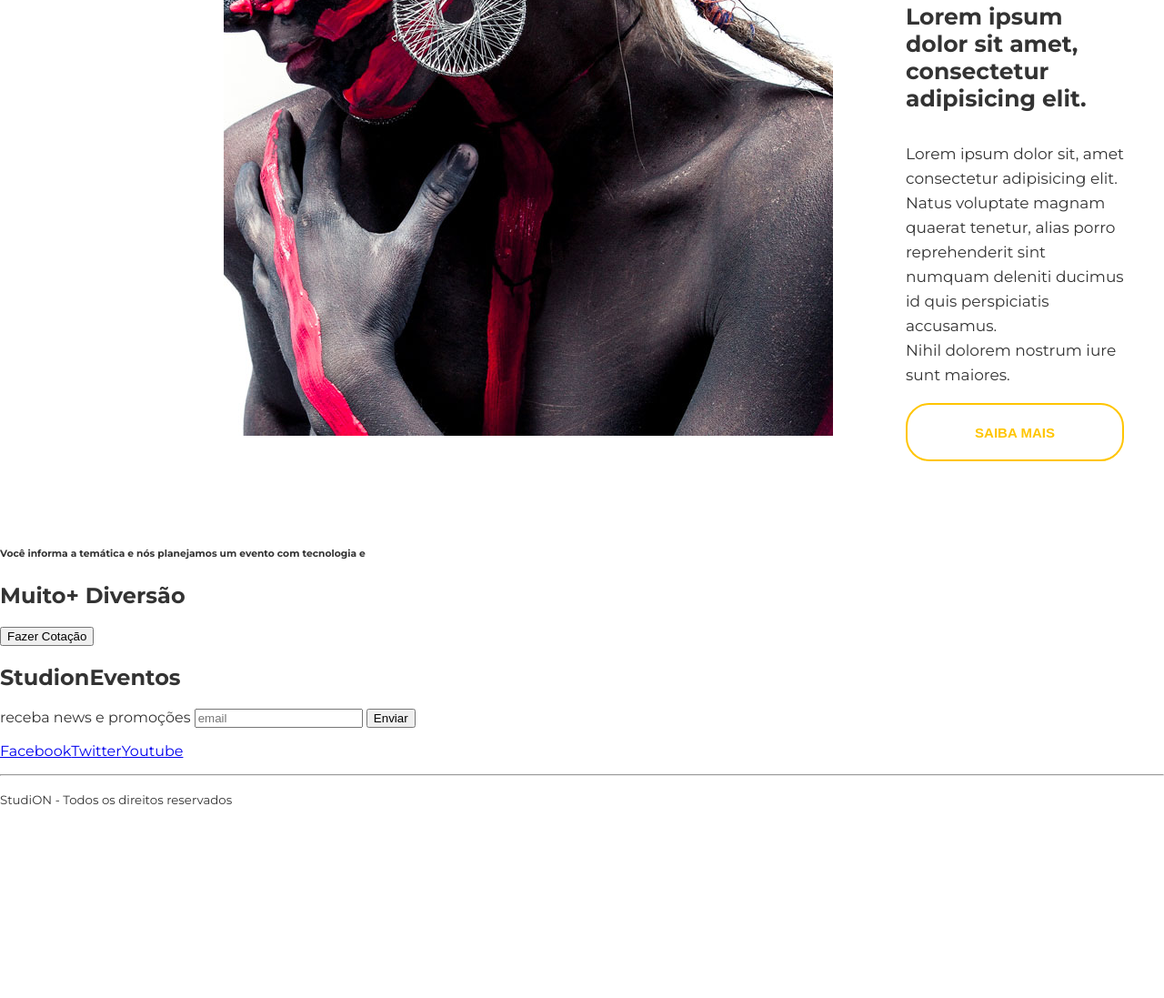
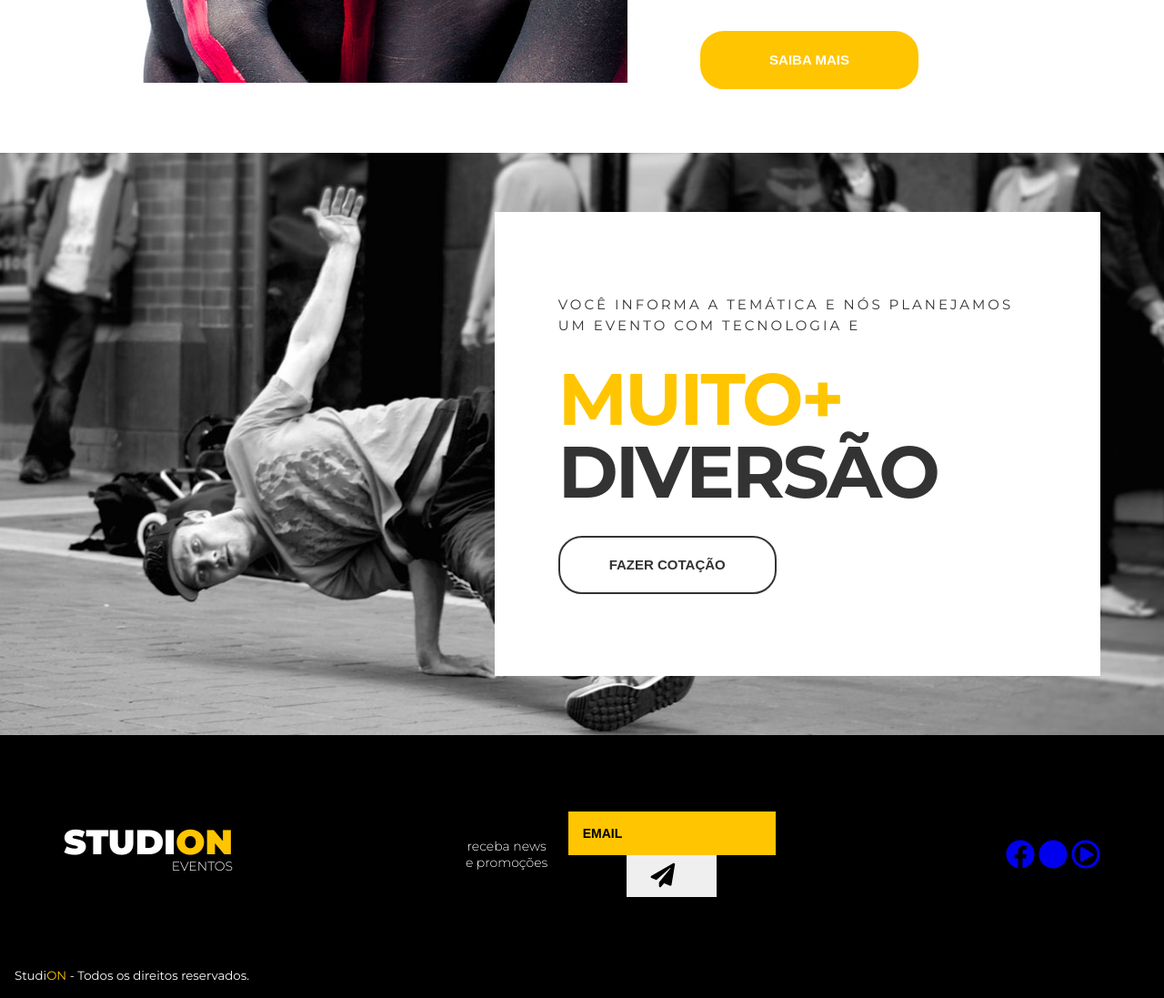
Before and after one commit to dirangel/studioOn, a website: page src/index.html in a window 1280 px wide. Shown: the part 1333-2430 px from the top of the page at 91% size. Before the commit the page ends 2237 px from the top, so only its background shows below. Drawn offline with Linux system fonts and the light colour scheme.

Commit message:
Implementação do stylo footer

```diff
--- a/src/index.html
+++ b/src/index.html
@@ -10,6 +10,7 @@
 
 <body>
   <nav class="navbar">
+    <div class="container navbar__container">
       <h1 class="logo-studion">
         Studi<span class="copy--primary">on</span><br />
         <span class="logo-studion__subtitle">Eventos</span>
@@ -31,6 +32,7 @@
           <a href="contatos"> Contatos </a>
         </li>
       </ul>
+    </div>
   </nav>
 
   <header>
@@ -50,70 +52,106 @@
   </header>
 
       <main>
-    <section id="counter">
-      <ul class="counter__container">
+        <section id="counter" class="counter">
+          <ul class="container counter__container">
             <li>
-          <h3>+ de 500
-            <small>eventos realizados</small>
-          </h3>
-
-        </li>
-        <li>
-          <h3>+ de 1.000.000
-            <small>de ingressos vendidos</small>
+              <h3>
+                + de <span class="counter__number">500</span>
+                <small>
+                  eventos realizados
+                </small>
               </h3>
             </li>
             <li>
-          <h3>+ de 300
-            <small>empresas atendidas</small>
+              <h3>
+                + de <span class="counter__number">1000000</span>
+                <small>
+                  de ingressos vendidos
+                </small>
+              </h3>
+            </li>
+            <li>
+              <h3>
+                + de <span class="counter__number">300</span>
+                <small>
+                  empresas atendidas
+                </small>
               </h3>
             </li>
           </ul>
         </section>
 
-    <section class="institutional">
-      <img class="institutional__image" src="./images/institutional.jpg" alt="Studioon institucional" />
+    <section class="container institutional">
+      <img class="institutional__image" src="./images/institutional.jpg" alt="Studion institutional" />
       <div class="institutional__copy">
-        <h6>Fazemos seu evento acontecer</h6>
-        <h4>Lorem ipsum dolor sit amet, </br> consectetur adipisicing elit.</h4>
+        <h6>Fazemos o seu evento acontecer</h6>
+        <h4>Lorem ipsum, dolor sit amet consectetur adipisicing elit.</h4>
         <p>
-          Lorem ipsum dolor sit, amet consectetur adipisicing elit. </br>
-          Natus voluptate magnam quaerat tenetur, alias porro reprehenderit sint</br>
-          numquam deleniti ducimus id quis perspiciatis accusamus. </br>
-          Nihil dolorem nostrum iure sunt maiores.
+          Lorem ipsum dolor sit, amet consectetur adipisicing elit. Odio
+          veniam amet autem alias fugiat, labore laborum ex soluta dolores
+          quidem vel dolorem facilis enim tempora doloremque exercitationem
+          omnis reprehenderit velit.
         </p>
         <button class="btn btn--institutional">Saiba Mais</button>
       </div>
     </section>
 
-    <section>
-      <div>
+      <section class="quote">
+        <div class="container quote__container">
+          <div class="quote__copy">
             <h6>
-          Você informa a temática e nós planejamos um evento com tecnologia e
+              Você informa a temática e nós planejamos um evento com tecnologia
+              e
             </h6>
-        <h2><span>Muito+ </span>Diversão</h2>
-        <button>Fazer Cotação</button>
+            <h2><span class="copy--primary">Muito+ </span>Diversão</h2>
+            <button class="btn btn--quote">Fazer cotação</button>
+          </div>
         </div>
       </section>
       </main>
 
-  <footer>
-    <h2>Studi<span></span>on<span>Eventos</span></h2>
-    <form>
-      <label>receba news e promoções</label>
-      <input type="email" placeholder="email" />
-      <button type="submit">Enviar</button>
+  <footer class="footer">
+    <div class="container footer__container">
+      <h2 class="logo-studion">
+        Studi<span class="copy--primary">on</span>
+        <span class="logo-studion__subtitle">Eventos</span>
+      </h2>
+      <form class="footer__form">
+        <label for="email">receba news e promoções</label>
+        <div class="footer__form__email">
+          <input id="email" type="email" placeholder="email" />
+          <button class="footer__form button" type="submit">
+            <i class="fas fa-paper-plane fa-2x"></i>
+          </button>
+        </div>
       </form>
-    <ul>
-      <li><a href="https://facebook.com/" target="_blank">Facebook</a></li>
-      <li><a href="https://twitter.com/" target="_blank">Twitter</a></li>
-      <li><a href="https://youtube.com/" target="_blank">Youtube</a></li>
+      <ul class="footer__social">
+        <li>
+          <a href="https://facebook.com/" target="_blank">
+            <i class="fab fa-facebook fa-2x"></i>
+          </a>
+        </li>
+        <li>
+          <a href="https://twitter.com/" target="_blank">
+            <span class="fa-stack">
+              <i class="fas fa-circle fa-stack-2x"></i>
+              <i class="fab fa-twitter fa-stack-1x"></i>
+            </span>
+          </a>
+        </li>
+        <li>
+          <a href="https://youtube.com/" target="_blank">
+            <i class="far fa-play-circle fa-2x"></i>
+          </a>
+        </li>
       </ul>
-    <hr />
+    </div>
     <p>
-      <small>Studi<span>ON</span> - Todos os direitos reservados</small>
+      <small>Studi<span class="copy--primary">ON</span> - Todos os direitos
+        reservados.</small>
     </p>
   </footer>
+
 </body>
 
 </html>
--- a/src/style.css
+++ b/src/style.css
@@ -1,4 +1,6 @@
-@import url("https://fonts.googleapis.com/css2?family=Montserrat:wght@300;400;700;900&display=swap");
+@import url('https://fonts.googleapis.com/css2?family=Montserrat:wght@300;400;500;700;900&family=Roboto&display=swap');
+@import url('https://cdnjs.cloudflare.com/ajax/libs/font-awesome/5.15.2/css/fontawesome.min.css');
+@import url('https://cdnjs.cloudflare.com/ajax/libs/font-awesome/5.15.2/css/all.min.css');
 
 * {
   box-sizing: border-box;
@@ -7,24 +9,26 @@
 :root {
   font-family: "Montserrat", sans-serif; /*chamando a font escolhida do google fonts*/
   font-size: 16px;
-  color: #333;
+  --color-copy: #333;
   --color-primary: #ffc500;
   --default-padding: 1rem;
+  color: var(--color-copy);
 }
 body {
   margin: 0;
-  /* margin: .625rem; /*divisão de 10/16*/
   padding-top: 7.75rem;
-  /*background-color: #000;*/
-  overflow-x: hidden;
 }
 
 header,
 main,
-filter {
+footer {
   overflow-x: hidden;
 }
 
+.container {
+  max-width: 1140px;
+  margin: 0 auto;
+}
 ul {
   display: flex; /*Colocar a lista no modo horizontal*/
   list-style: none; /*removendo o button da lista*/
@@ -34,20 +38,22 @@ ul {
 .navbar {
   position: fixed;
   z-index: 1;
-  display: grid;
-  grid-template-columns: 1fr 9fr; /*logo tenha 1 fração da barra de navegação e também que o resto do conteúdo seja 9 frações*/
-  align-items: center; /*Centralizar os itens*/
   top: 0;
   left: 0;
-
-  width: 100vw;
-  height: 7.75rem; /*altura da nav*/
-  padding: 0 1rem;
-
+  width: 100%;
   background-color: #000; /*vermelho/ verde / azul / transparência -0 - F*/
   color: #fff;
 }
 
+.navbar__container {
+  display: grid;
+  grid-template-columns: 1fr 9fr; /*logo tenha 1 fração da barra de navegação e também que o resto do conteúdo seja 9 frações*/
+  align-items: center; /*Centralizar os itens*/
+
+  width: 80vw;
+  height: 7.75rem; /*altura da nav*/
+  padding: 0 1rem;
+}
 .navbar__links {
   justify-self: end; /*Propriedade de alinhamento para elemntos que estão dentro de um grid*/
 }
@@ -82,6 +88,7 @@ ul {
 
 .copy--primary {
   position: relative;
+  color: var(--color-primary);
 }
 
 #slider {
@@ -91,7 +98,7 @@ ul {
 
 .slide {
   position: relative;
-  height: calc(100vh - 7.75rem);
+  /* height: calc(100vh - 7.75rem); */
 }
 
 .slide__background-image {
@@ -174,26 +181,26 @@ ul {
 /*Seletor para mais de um caso*/
 .btn:hover,
 .btn:active,
-.btn:focus {
+.btn:focus,
+.btn--institutional {
   border-color: var(--color-primary);
   background-color: var(--color-primary);
   color: #fff;
 }
 
-#counter {
+.counter {
   background-color: var(--color-primary);
-  color: white;
+  color: #fff;
   text-transform: uppercase;
 }
 
 .counter__container {
-  display: grid; /*distanciou uma grid da outra e movou para baixo*/
-  grid-template-columns: repeat(
-    auto-fill,
-    minmax(600px, 1fr)
-  ); /*Dividiu o texto + de 500 eventos em 3 partes*/
-  place-items: center; /*centralizou as gris com os textos no meio da tela*/
-  margin: 0;
+  /* distanciou uma grid da outra e movou para baixo */
+  display: grid;
+  /*Dividiu o texto + de 500 eventos em 3 partes*/
+  grid-template-columns: repeat(auto-fill, minmax(300px, 1fr));
+  /*centralizou as gris com os textos no meio da tela*/
+  place-items: center;
   padding: 4.375rem 1rem;
 }
 
@@ -209,33 +216,169 @@ ul {
 .institutional {
   display: grid;
   grid-template-columns: auto auto;
-  gap:3.125rem;
+  gap: 3.125rem;
   align-items: center;
   padding: 4.375rem;
 }
 
-.institutional__image{
-  padding-left: 11rem;
+.institutional__image {
+  max-width: 550px;
 }
 
-.institutional__copy{
-  padding:0 1.875rem;
+.institutional__copy {
+  padding: 0 1rem 1.875rem 1rem;
 }
 
-.institutional__copy h6{
-  font-size:  0.875rem;
+/* Desktop */
+@media screen and (min-width: 1280px) {
+  .institutional__copy {
+    padding: 0 1.875rem;
+  }
+}
+
+.institutional__copy h6 {
+  font-size: 0.875rem;
   font-weight: 300;
   letter-spacing: 0.1rem;
   text-transform: uppercase;
   margin: 0;
 }
 
-.institutional__copy h4{
+.institutional__copy h4 {
   font-size: 1.5625rem;
   margin-top: 1rem;
 }
 
 .institutional p {
+  font-family: "Roboto", sans-serif;
   font-size: 1.0625rem;
   line-height: 1.6875rem;
+  margin-bottom: 0;
+  margin-bottom: 2.5rem;
 }
+
+.btn--institutional:hover {
+  color: var(--color-copy);
+  background: none;
+  /* border-color: unset; */
+}
+
+.quote {
+  background-image: url(./images/parallax.jpg);
+  background-attachment: fixed;
+  background-repeat: no-repeat; /*não repetiu a imagem*/
+  background-size: cover; /*ficou com a imagem inteira na tela*/
+  background-position: center;
+}
+
+.quote__container {
+  min-height: 80vh; /*tamanho da imagem na tela*/
+  display: grid;
+  align-items: center;
+  justify-items: end;
+  height: 80vh;
+}
+.quote__copy {
+  background-color: #fff;
+  padding: 5.625rem 4.376rem;
+}
+
+.quote__copy h6{
+    font-weight: 400;
+    font-size: 0.9375rem;
+    letter-spacing: .1875rem;
+    line-height: 1.4375rem;
+    max-width: 53ch;
+    text-transform: uppercase;
+    margin: 0;
+}
+
+.quote__copy h2 {
+  font-size: 5rem;
+  line-height: 5rem;
+  text-transform: uppercase;
+  letter-spacing: -.1875rem;
+  margin: 1.875rem 0;
+}
+
+.quote__copy span {
+  display: block;
+}
+
+.btn--quote {
+  color: var(--color-copy);
+  border-color: var(--color-copy);
+  background: unset;
+}
+
+.footer {
+  background-color: #000;
+  color: #fff;
+  padding: 0 1rem;
+  }
+
+.footer__container {
+  display: grid;
+  grid-template-columns: repeat(3, auto);
+  align-items: center;
+  padding: 5.25rem 0 3.75rem 0;
+}
+
+.footer .logo-studion {
+  justify-self: start;
+  margin: 0;
+}
+
+.logo-studion__subtitle {
+  display: block;
+}
+
+.footer__form{
+  justify-self: center;
+
+  display: grid;
+  place-items: center;
+  grid-template-columns: 9ch auto;
+  gap: 1.25rem;
+}
+
+.footer__form label {
+  font-size: 0.875rem;
+  font-weight: 300;
+  text-align: center;
+  /* line-height: 1rem; */
+}
+
+.footer_form fieldset {
+  /* display: grid;
+  grid-template-columns: auto 3.375rem; */
+  border: unset;
+  margin: 0;
+  padding: 0;
+  width: 100%;
+}
+
+.footer__form input {
+  background-color: var(--color-primary);
+  border: unset;
+  padding: 1rem;
+  font-size: .875rem;
+  font-weight: 700;
+  text-transform: uppercase;
+  color: #000;
+}
+
+.footer__form input::placeholder {
+  color: #000;
+}
+.footer__form input:focus{
+  outline: unset;
+}
+
+.footer__form button{
+  border: unset;
+  height: 2.875rem;
+}
+.footer__social{
+  justify-self: end;
+}
```
Lines whose indentation alone changed are shown as unchanged.
